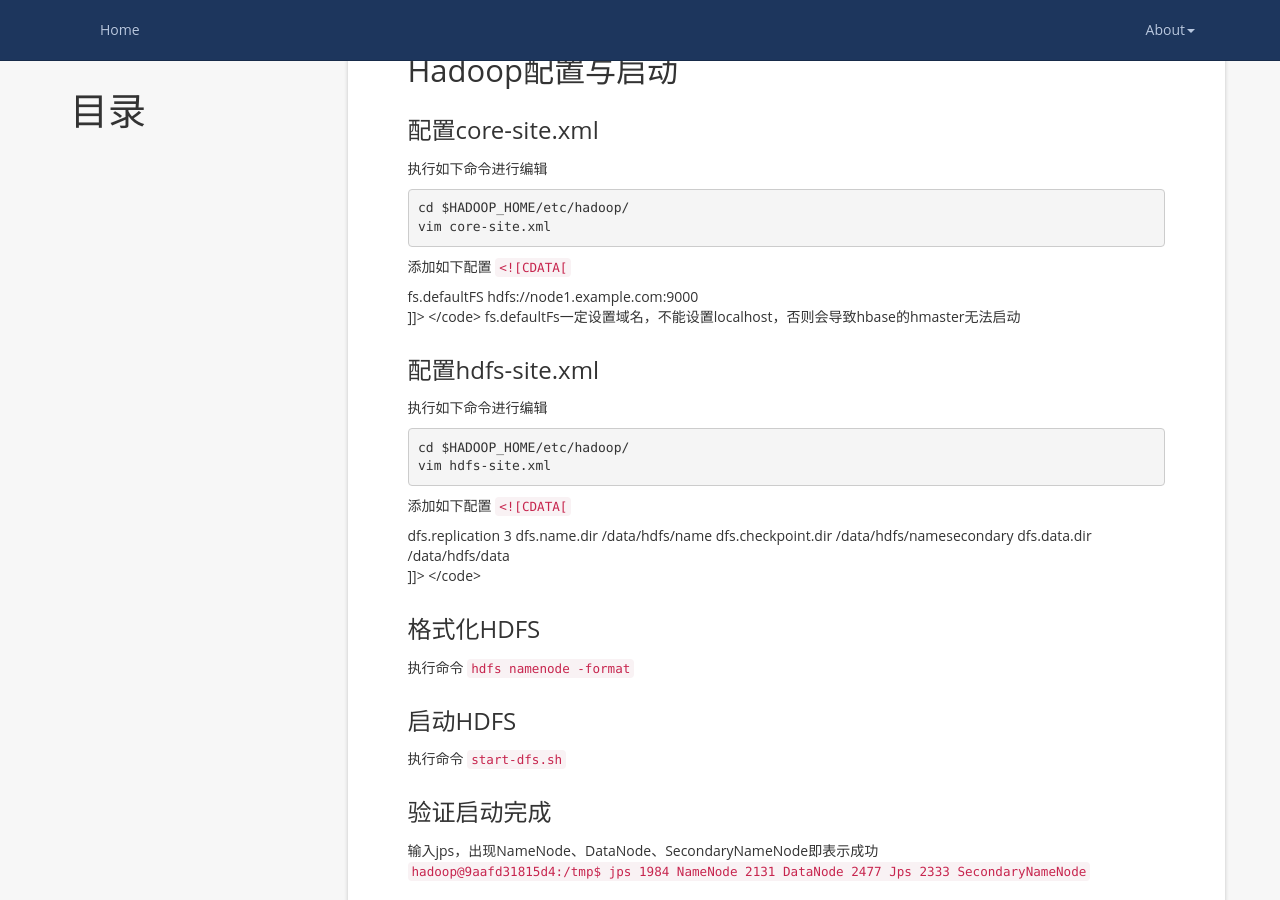
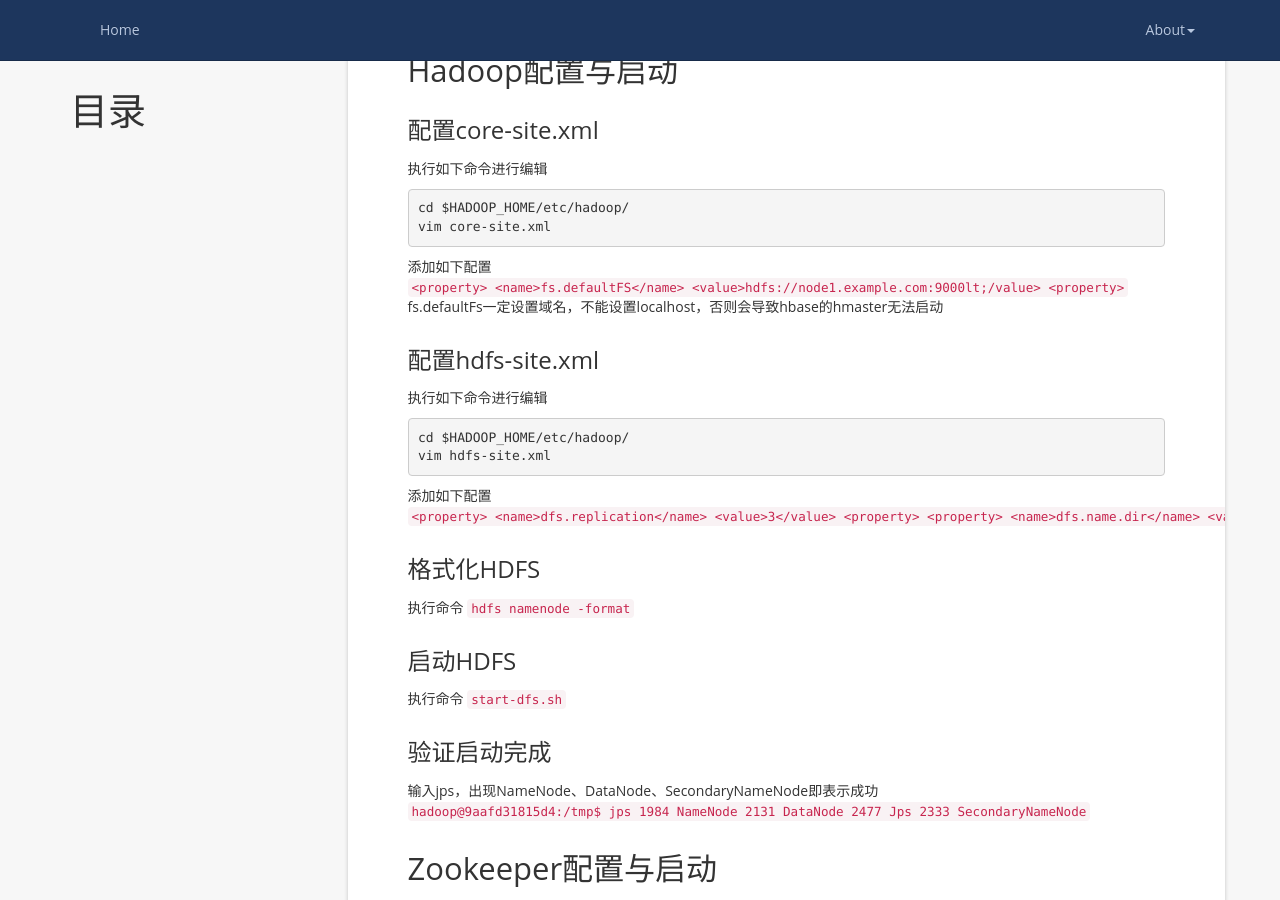
Before and after one commit to sunjiesh/sunjiesh.github.io, a Jekyll site: the page built from _posts/2018-02-03-InstallHabseOnDocker.markdown, in a window 1280 px wide and 900 px high, scrolled down 1204 px. Built offline with Jekyll 4.4.1, drawn with Linux system fonts in a browser that asks for light colours; comment, search, counter and statistics services are not loaded.

Commit message:
Update post

```diff
--- a/_posts/2018-02-03-InstallHabseOnDocker.markdown
+++ b/_posts/2018-02-03-InstallHabseOnDocker.markdown
@@ -48,12 +48,10 @@ vim core-site.xml
 </pre>
 添加如下配置
 <code>
-<![CDATA[
-<property>
-<name>fs.defaultFS</name>
-<value>hdfs://node1.example.com:9000</value>
-</property>
-]]>
+&lt;property&gt;
+&lt;name&gt;fs.defaultFS&lt;/name&gt;
+&lt;value&gt;hdfs://node1.example.com:9000lt;/value&gt;
+&lt;property&gt;
 </code>
 fs.defaultFs一定设置域名，不能设置localhost，否则会导致hbase的hmaster无法启动
 
@@ -65,24 +63,22 @@ vim hdfs-site.xml
 </pre>
 添加如下配置
 <code>
-<![CDATA[
-<property>
-<name>dfs.replication</name>
-<value>3</value>
-</property>
-<property>
-<name>dfs.name.dir</name>
-<value>/data/hdfs/name</value>
-</property>
-<property>
-<name>dfs.checkpoint.dir</name>
-<value>/data/hdfs/namesecondary</value>
-</property>
-<property>
-<name>dfs.data.dir</name>
-<value>/data/hdfs/data</value>
-</property>
-]]>
+&lt;property&gt;
+&lt;name&gt;dfs.replication&lt;/name&gt;
+&lt;value&gt;3&lt;/value&gt;
+&lt;property&gt;
+&lt;property&gt;
+&lt;name&gt;dfs.name.dir&lt;/name&gt;
+&lt;value&gt;data/hdfs/name&lt;/value&gt;
+&lt;property&gt;
+&lt;property&gt;
+&lt;name&gt;dfs.checkpoint.dir&lt;name&gt;
+&lt;value&gt;data/hdfs/namesecondary&lt;value&gt;
+&lt;property&gt;
+&lt;property&gt;
+&lt;name&gt;dfs.data.dir&lt;name&gt;
+&lt;value&gt;data/hdfs/data&lt;value&gt;
+&lt;property&gt;
 </code>
 
 ### 格式化HDFS
```
